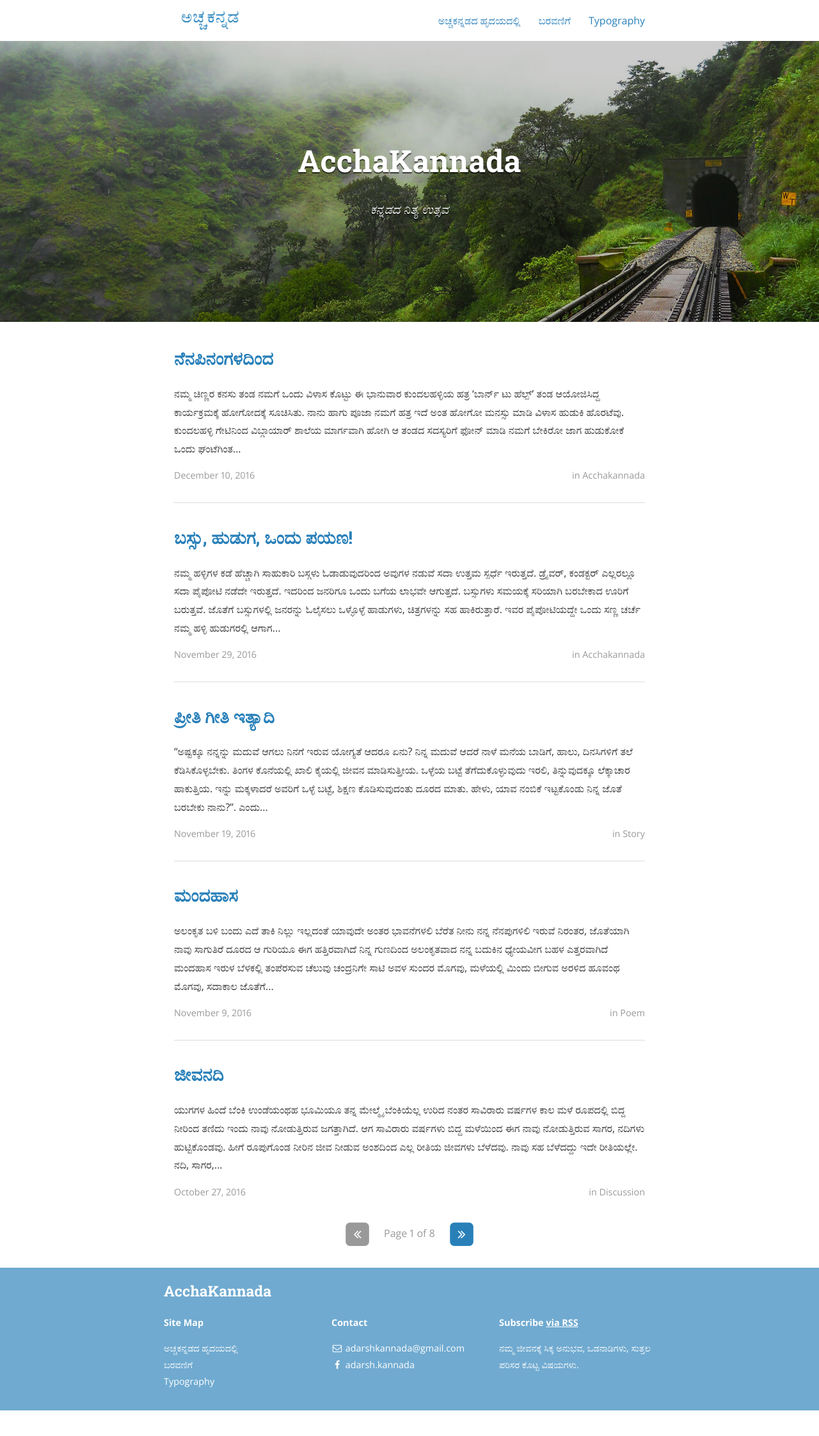
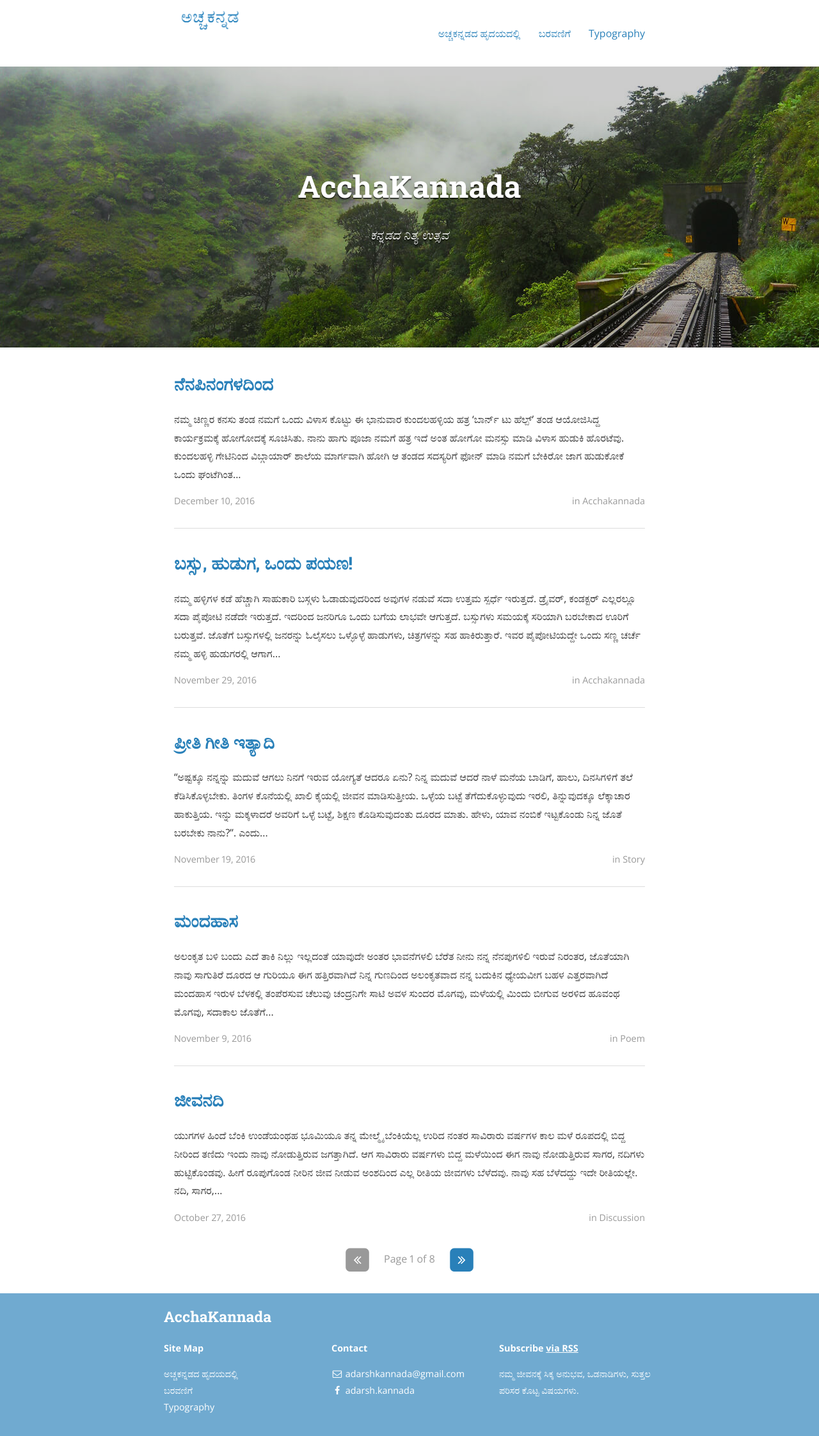
Before and after one commit to bencentra/centrarium, a Jekyll site: the page built from index.html, in a window 1280 px wide. Shown: the whole page at 64% size. Built offline with Jekyll 4.4.1, drawn with Linux system fonts in a browser that asks for light colours; nearby versions of some CDN libraries; the list of posts is cut into pages by our own code; a style sheet for code colours, icons or effects is not loaded; before the commit the page ends 2204 px from its top, so only the background shows below that.

Commit message:
changing line height

```diff
--- a/_sass/_layout.scss
+++ b/_sass/_layout.scss
@@ -143,7 +143,7 @@ pre code.hljs {
     padding: 1.25em 0;
     @include media ($tablet) {
       float: right;
-      line-height: 1.5em;
+      line-height: 4em;
     }
   }
   ul.navigation-menu {
```
